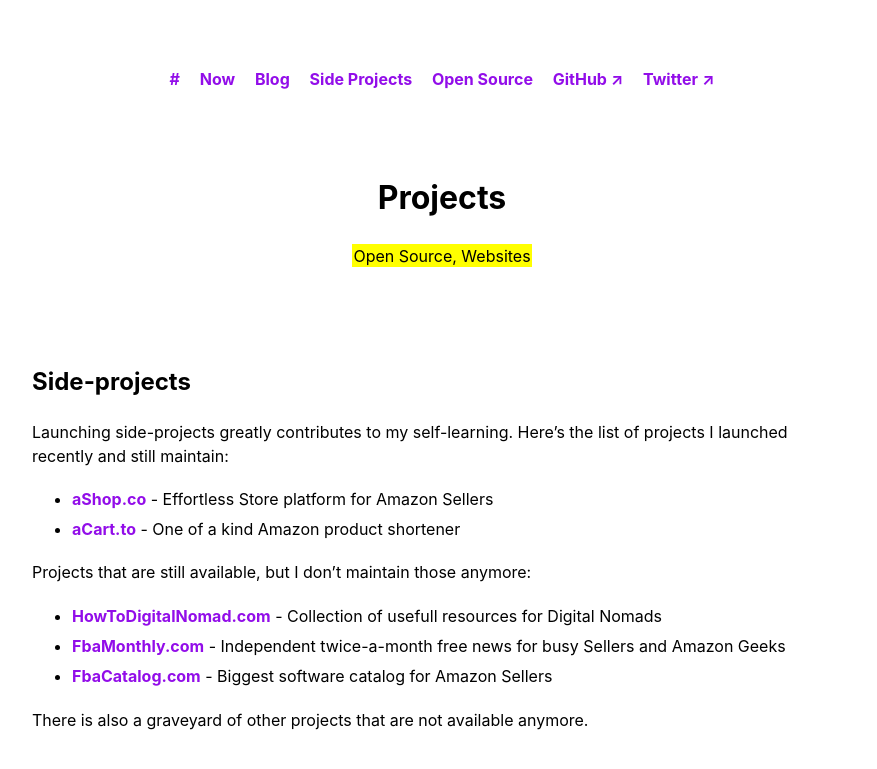
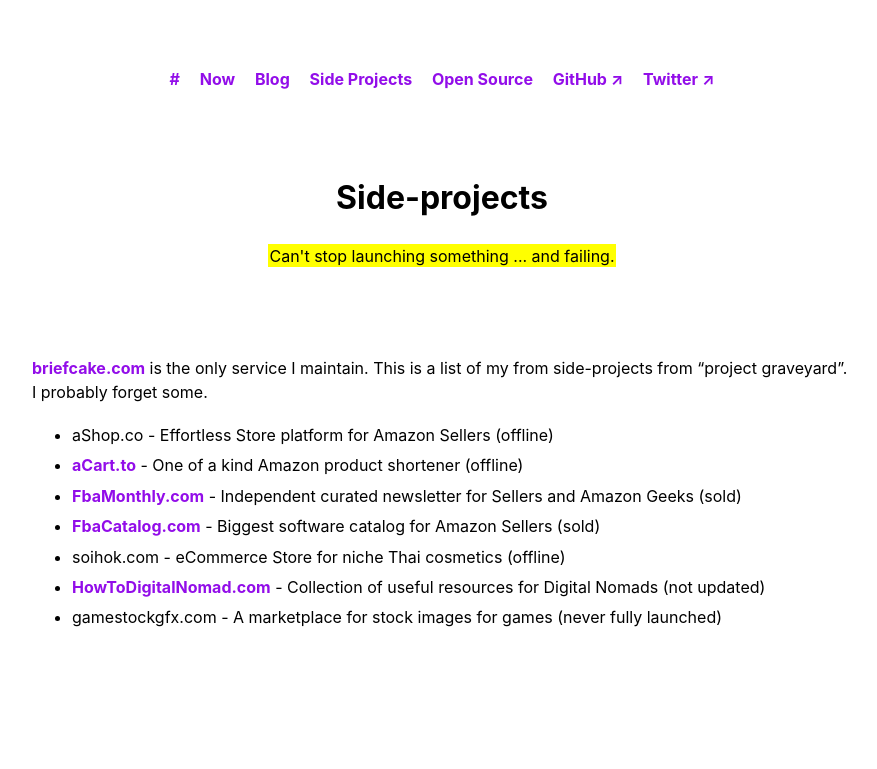
Before and after one commit to skatkov/skatkov.com, a Jekyll site: the page built from projects.md, in a window 1280 px wide. Shown: the top 769 px of the page, without its empty margins (198-1075 px from the left). Built offline with Jekyll 4.4.1, drawn with Linux system fonts in a browser that asks for light colours.

Commit message:
update projects page

```diff
--- a/projects.md
+++ b/projects.md
@@ -1,18 +1,16 @@
 ---
 layout: post
-title: Projects
-subtitle: Open Source, Websites
+title: Side-projects
+subtitle: Can't stop launching something ... and failing.
 ---
 
+[briefcake.com](https://briefcake.com) is the only service I maintain. This is a list of my from side-projects from
+"project graveyard". I probably forget some.
 
-## Side-projects
-Launching side-projects greatly contributes to my self-learning. Here's the list of projects I launched recently and still maintain:
-- [aShop.co](https://www.ashop.co) - Effortless Store platform for Amazon Sellers
-- [aCart.to](https://www.acart.to) - One of a kind Amazon product shortener
-
-Projects that are still available, but I don't maintain those anymore:
-- [HowToDigitalNomad.com](http://www.howtodigitalnomad.com/) - Collection of usefull resources for Digital Nomads
-- [FbaMonthly.com](https://www.fbamonthly.com) - Independent twice-a-month free news for busy Sellers and Amazon Geeks
-- [FbaCatalog.com](https://www.fbacatalog.com) - Biggest software catalog for Amazon Sellers
-
-There is also a graveyard of other projects that are not available anymore.
+- aShop.co - Effortless Store platform for Amazon Sellers (offline)
+- [aCart.to](https://github.com/skatkov/acart) - One of a kind Amazon product shortener (offline)
+- [FbaMonthly.com](https://www.fbamonthly.com) - Independent curated newsletter for Sellers and Amazon Geeks (sold)
+- [FbaCatalog.com](https://www.fbacatalog.com) - Biggest software catalog for Amazon Sellers (sold)
+- soihok.com - eCommerce Store for niche Thai cosmetics (offline)
+- [HowToDigitalNomad.com](http://www.howtodigitalnomad.com/) - Collection of useful resources for Digital Nomads (not updated)
+- gamestockgfx.com - A marketplace for stock images for games (never fully launched)
```
